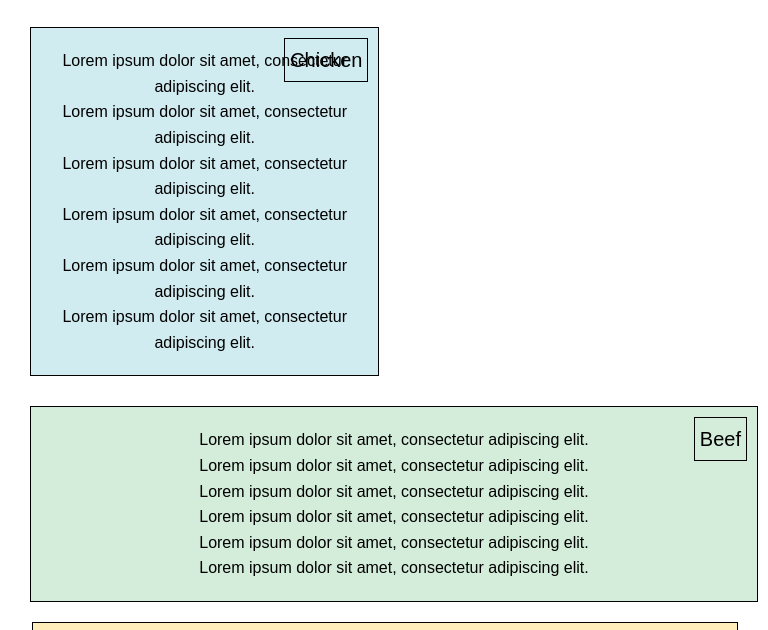
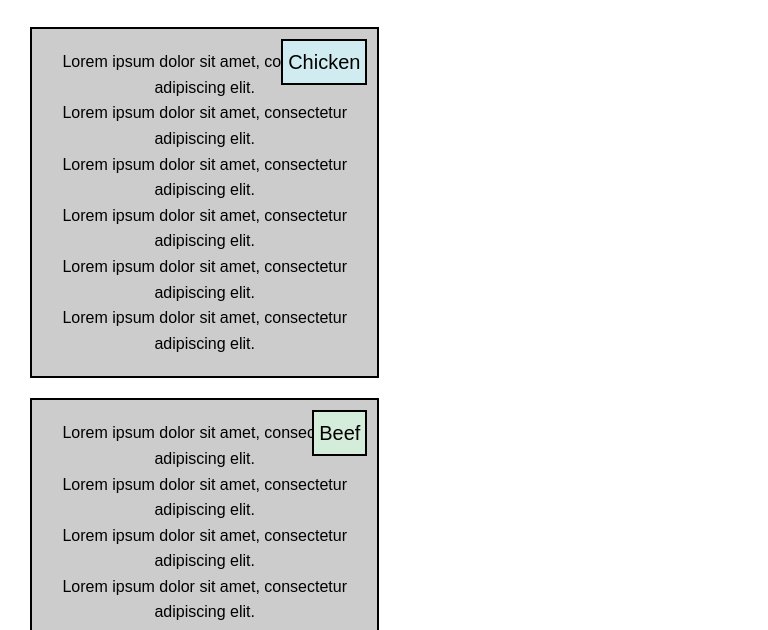
Before and after one commit to llizuska/llizuska.github.io, a plain HTML site: page docs/index.html in a window 768 px wide. Shown: the part 94-724 px from the top of the page. Drawn offline with Linux system fonts and the light colour scheme.

Commit message:
Update index.html and styles.css for responsive layout

```diff
--- a/docs/css/styles.css
+++ b/docs/css/styles.css
@@ -20,7 +20,8 @@ header {
 }
 
 .section {
-    border: 1px solid black;
+    border: 2px solid black;
+    padding-top: 36px;
     padding: 20px;
     margin: 10px;
     position: relative;
@@ -33,20 +34,20 @@ header {
     top: 10px;
     right: 10px;
     padding: 5px;
-    border: 1px solid black;
+    border: 2px solid black;
     font-size: 1.25em;
 }
 
 /* Specific styles for each section */
-.chicken {
+#title-chicken {
     background-color: #d1ecf1; /* Light blue background color */
 }
 
-.beef {
+#title-beef {
     background-color: #d4edda; /* Light green background color */
 }
 
-.sushi {
+#title-sushi {
     background-color: #ffeeba; /* Light yellow background color */
 }
 
@@ -66,14 +67,7 @@ header {
         float: left;
         position: relative; /* Reset position for section */
     }
-    .section:nth-child(2n+1) {
-        clear: both;
-    }
-    .section:nth-child(3) {
-        width: 100%;
-        margin-top: 20px;
-        clear: both;
-    }
+
 
     /* Specific adjustments for tablet */
     .sushi {
--- a/docs/index.html
+++ b/docs/index.html
@@ -11,7 +11,7 @@
         <h1>Responsive Layout</h1>
     </header>
     <section class="section chicken">
-        <div class="section-title">Chicken</div>
+        <div id="title-chicken" class="section-title">Chicken</div>
         <p>Lorem ipsum dolor sit amet, consectetur adipiscing elit.</p>
         <p>Lorem ipsum dolor sit amet, consectetur adipiscing elit.</p>
         <p>Lorem ipsum dolor sit amet, consectetur adipiscing elit.</p>
@@ -20,7 +20,7 @@
         <p>Lorem ipsum dolor sit amet, consectetur adipiscing elit.</p>
     </section>
     <section class="section beef">
-        <div class="section-title">Beef</div>
+        <div id="title-beef" class="section-title">Beef</div>
         <p>Lorem ipsum dolor sit amet, consectetur adipiscing elit.</p>
         <p>Lorem ipsum dolor sit amet, consectetur adipiscing elit.</p>
         <p>Lorem ipsum dolor sit amet, consectetur adipiscing elit.</p>
@@ -29,7 +29,7 @@
         <p>Lorem ipsum dolor sit amet, consectetur adipiscing elit.</p>
     </section>
     <section class="section sushi">
-        <div class="section-title">Sushi</div>
+        <div id="title-sushi" class="section-title">Sushi</div>
         <p>Lorem ipsum dolor sit amet, consectetur adipiscing elit.</p>
         <p>Lorem ipsum dolor sit amet, consectetur adipiscing elit.</p>
         <p>Lorem ipsum dolor sit amet, consectetur adipiscing elit.</p>
```
